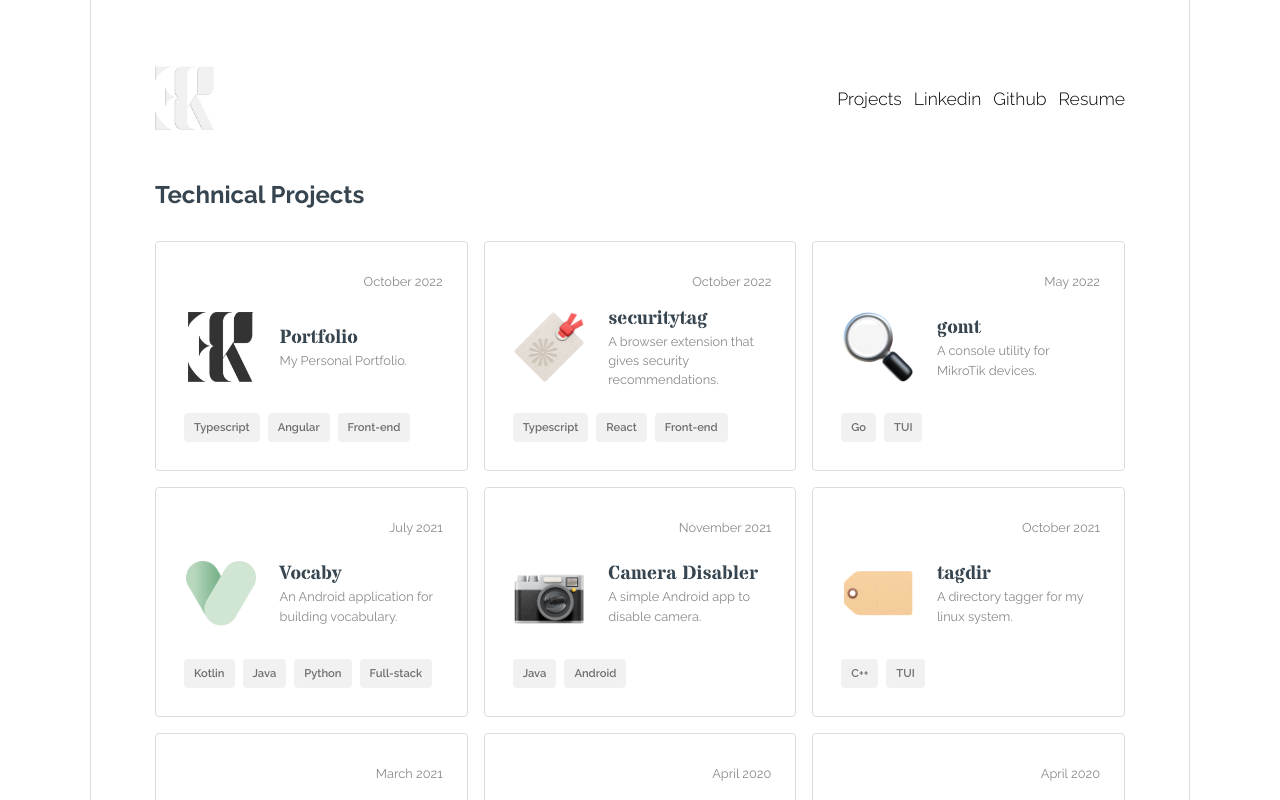
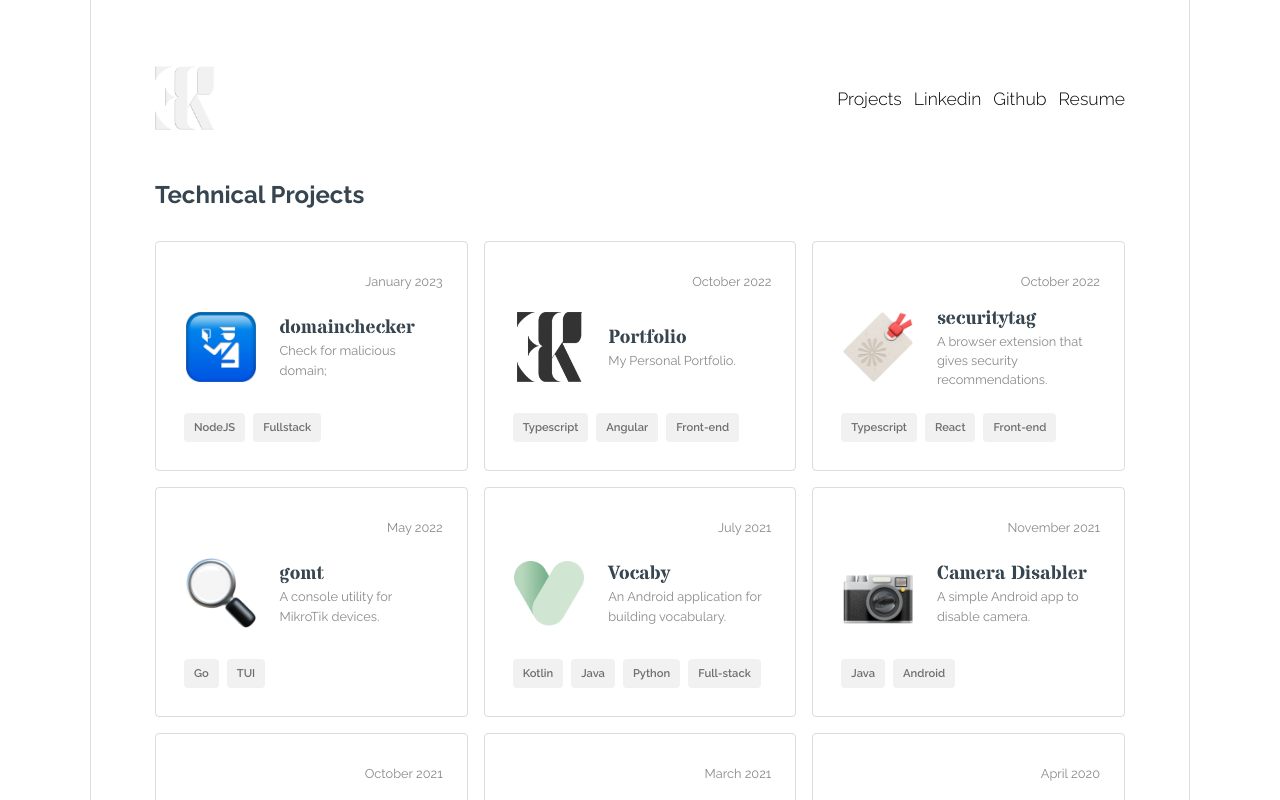
Before and after one commit to taehyunnkim/taehyunkim.me, an Angular app: page /projects in a window 1280 px wide. Shown: the top 800 px of the page. Built offline with nearby package versions, Linux system fonts and the light colour scheme.

Commit message:
projects: add domainchecker

```diff
--- a/src/app/components/project-list/project-list.component.html
+++ b/src/app/components/project-list/project-list.component.html
@@ -1,6 +1,14 @@
 <div>
     <h2>Technical Projects</h2>
     <div class="project-container">
+        <app-card
+            title="domainchecker"
+            imgSrc="assets/projects/domainchecker.png"
+            description="Check for malicious domain;"
+            startDate="January 2023"
+            link="https://domainchecker.taehyunkim.me/"
+            [tags]="['NodeJS', 'Fullstack']">
+        </app-card>
         <app-card
             title="Portfolio"
             imgSrc="assets/projects/logo.png"
```
Also changed, not shown: src/assets/projects/domainchecker.png (added).
